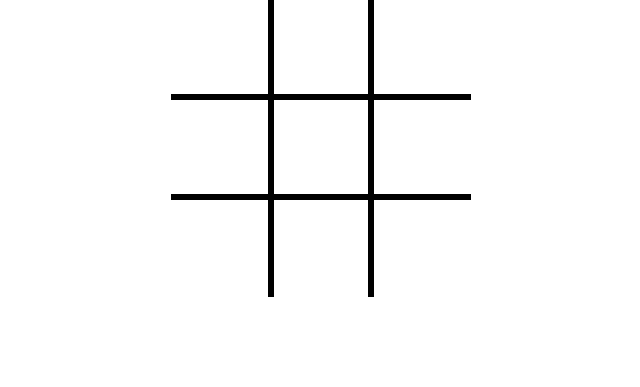
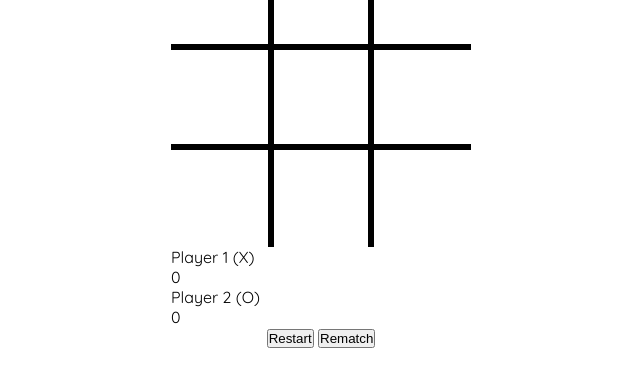
Before and after one commit to JohanyF/Tic-Tac-Toe, a plain HTML site: page index.html in a window 1280 px wide. Shown: the part 283-670 px from the top of the page, without its empty margins (319-959 px from the left). Drawn offline with Linux system fonts and the light colour scheme.

Commit message:
Created button to restart the game or have a rematch

```diff
--- a/index.html
+++ b/index.html
@@ -24,7 +24,23 @@
                 <button type="button" class="btn-cell nbb " data-row="2" data-col="1"></button>
                 <button type="button" class="btn-cell nbr nbb" data-row="2" data-col="2"></button>
             </div>
+            <div class="score-container">
+                <div class="score-card">
+                    <p>Player 1 (X)</p>
+                    <p class="score" id="player-1">0</p>
+                </div>
+                <div class="score-card">
+                    <p>Player 2 (O)</p>
+                    <p class="score" id="player-2">0</p>
+                </div>
+
+
+            </div>
         </main>
+        <div>
+            <button type="button" class="restart-btn">Restart</button>
+            <button type="button" class="rematch-btn">Rematch</button>
+        </div>
     </div>
     <script src="script.js"></script>
 </body>
```
